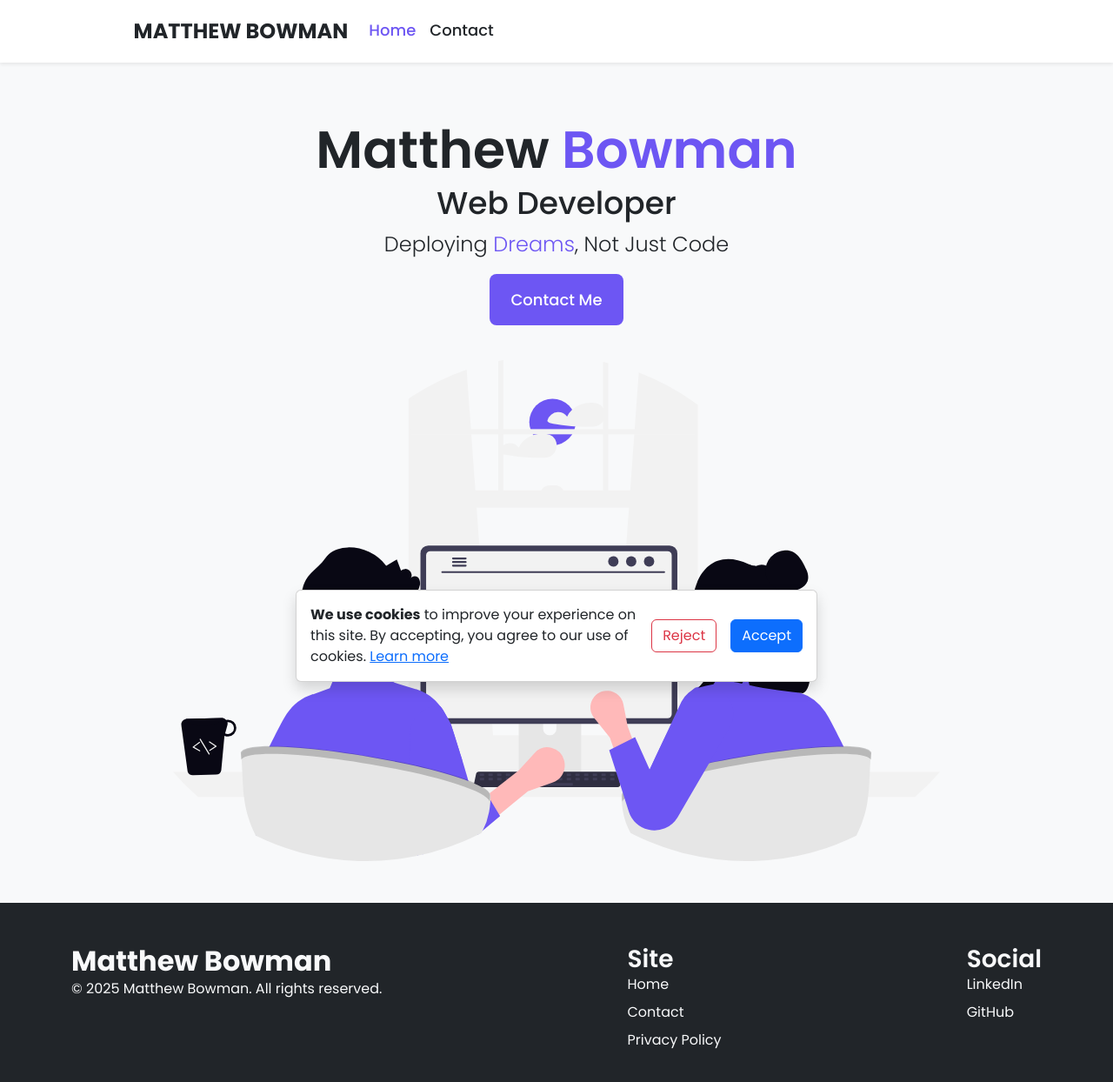
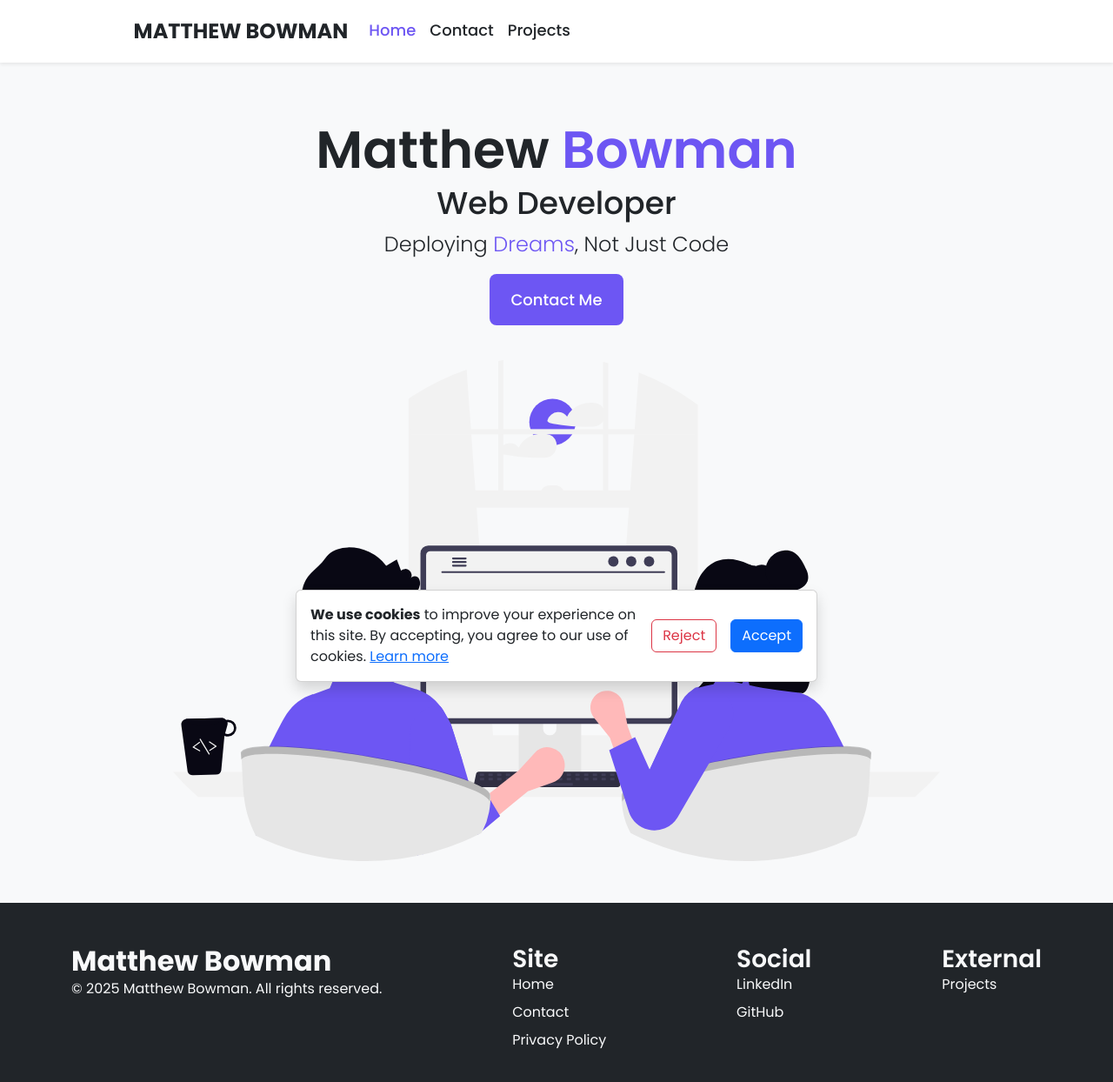
Before and after one commit to Matthew-Bowman/Portfolio-React, a React (Vite) app: page / in a window 1280 px wide. Shown: the top 1244 px of the page at 87% size. Built offline with nearby package versions, Linux system fonts and the light colour scheme.

Commit message:
Added Projects Link to GitHub Pages Technical Portfolio

```diff
--- a/src/components/Navbar/Navbar.tsx
+++ b/src/components/Navbar/Navbar.tsx
@@ -23,12 +23,28 @@ const Navbar: FC = () => {
 
       {/* Links */}
       <ul className={styles.navbar_links}>
-        {NAVBAR_LINKS.map(({ label, path }) =>
+        {NAVBAR_LINKS.map(({ label, path, external }) =>
           path ? (
             <li key={path} className={styles.navbar_linkWrapper}>
-              <Link to={path} className={`${styles.navbar_linkItem} ${currentPath === path ? styles.navbar_linkItemSelected : ''}`}>
-                {label}
-              </Link>
+
+              {external ? (
+                <a
+                  href={path}
+                  target="_blank"
+                  rel="noopener noreferrer"
+                  className={`${styles.navbar_linkItem} ${currentPath === path ? styles.navbar_linkItemSelected : ''}`}
+                >
+                  {label}
+                </a>
+              ) : (
+                <Link
+                  to={path}
+                  className={`${styles.navbar_linkItem} ${currentPath === path ? styles.navbar_linkItemSelected : ''}`}
+                >
+                  {label}
+                </Link>
+              )}
+
             </li>
           ) : null
         )}
--- a/src/data/footerLinks.ts
+++ b/src/data/footerLinks.ts
@@ -1,4 +1,9 @@
-import { ROUTES, EXTERNAL_LINKS, type RouteItem } from './routes';
+import {
+  ROUTES,
+  EXTERNAL_LINKS,
+  type RouteItem,
+  PROJECT_LINKS,
+} from "./routes";
 
 export interface FooterCategory {
   title: string;
@@ -7,14 +12,15 @@ export interface FooterCategory {
 
 export const footerCategories: FooterCategory[] = [
   {
-    title: 'Site',
+    title: "Site",
     links: Object.values(ROUTES),
   },
   {
-    title: 'Social',
-    links: [
-      EXTERNAL_LINKS.LinkedIn,
-      EXTERNAL_LINKS.GitHub,
-    ],
+    title: "Social",
+    links: [EXTERNAL_LINKS.LinkedIn, EXTERNAL_LINKS.GitHub],
+  },
+  {
+    title: "External",
+    links: [PROJECT_LINKS.MASTER_PROJECTS_PAGE],
   },
 ];
--- a/src/data/navbarLinks.ts
+++ b/src/data/navbarLinks.ts
@@ -1,6 +1,7 @@
-import { ROUTES } from './routes';
+import { EXTERNAL_LINKS, PROJECT_LINKS, ROUTES } from './routes';
 
 export const NAVBAR_LINKS = [
     ROUTES.Home,
     ROUTES.ContactUs,
+    PROJECT_LINKS.MASTER_PROJECTS_PAGE,
 ];
--- a/src/data/routes.ts
+++ b/src/data/routes.ts
@@ -34,6 +34,8 @@ export const EXTERNAL_LINKS: { [K in ExternalLinksKey]: RouteItem } = rawExterna
 /* External Link Mapping */
 /*-----------------------*/
 const rawProjectLinks = {
+    MASTER_PROJECTS_PAGE: { label: 'Projects', path: `${EXTERNAL_LINKS.GitHub_Pages.path}Portfolio/`, external: true },
+
     Repo_ESP32_WifiManager: { label: 'ESP32 WifiManager', path: `${EXTERNAL_LINKS.GitHub.path}ESP32-WifiManager/`, external: true },
     Repo_SmartDeviceHub: { label: 'Smart Device Hub', path: `${EXTERNAL_LINKS.GitHub.path}SmartDeviceHub/`, external: true },
     Repo_SaaS_Landing_Page: { label: 'SaaS Landing Page', path: `${EXTERNAL_LINKS.GitHub.path}SaaS-Landing-Page/`, external: true },
```
